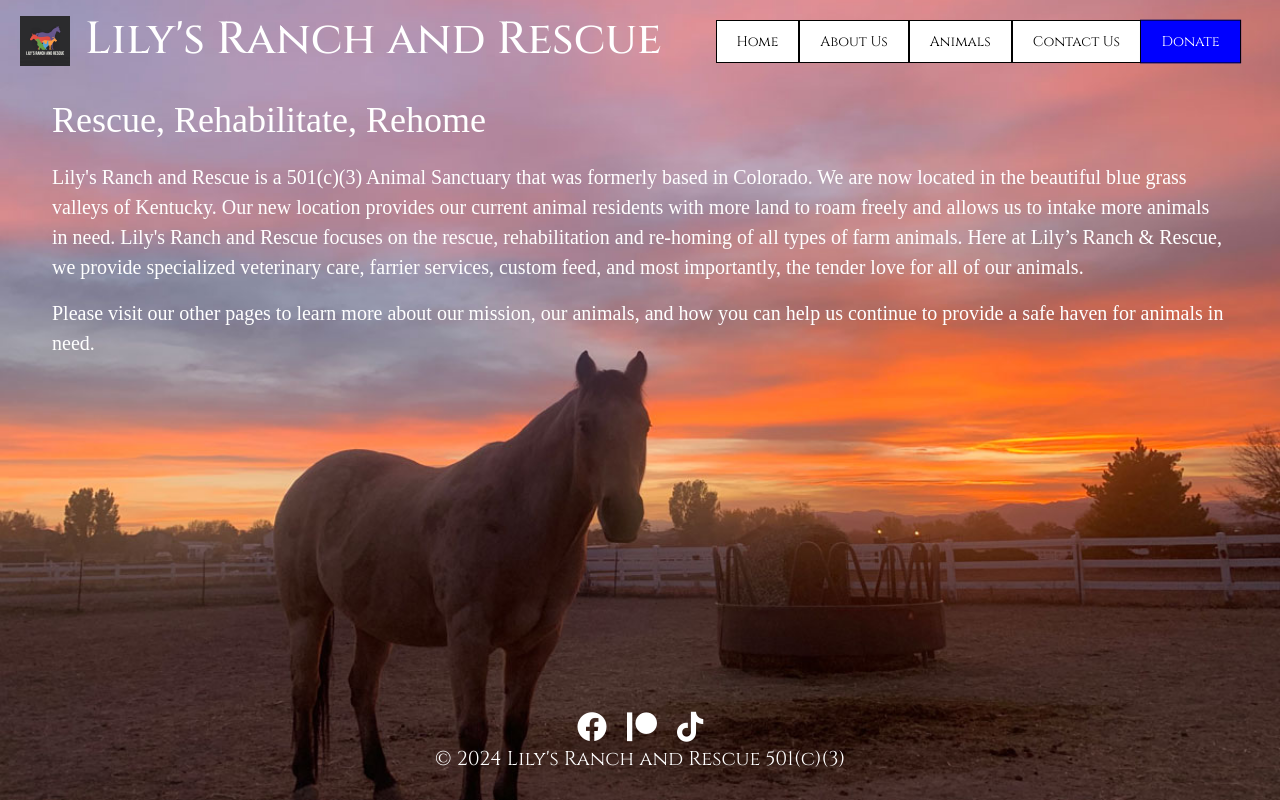
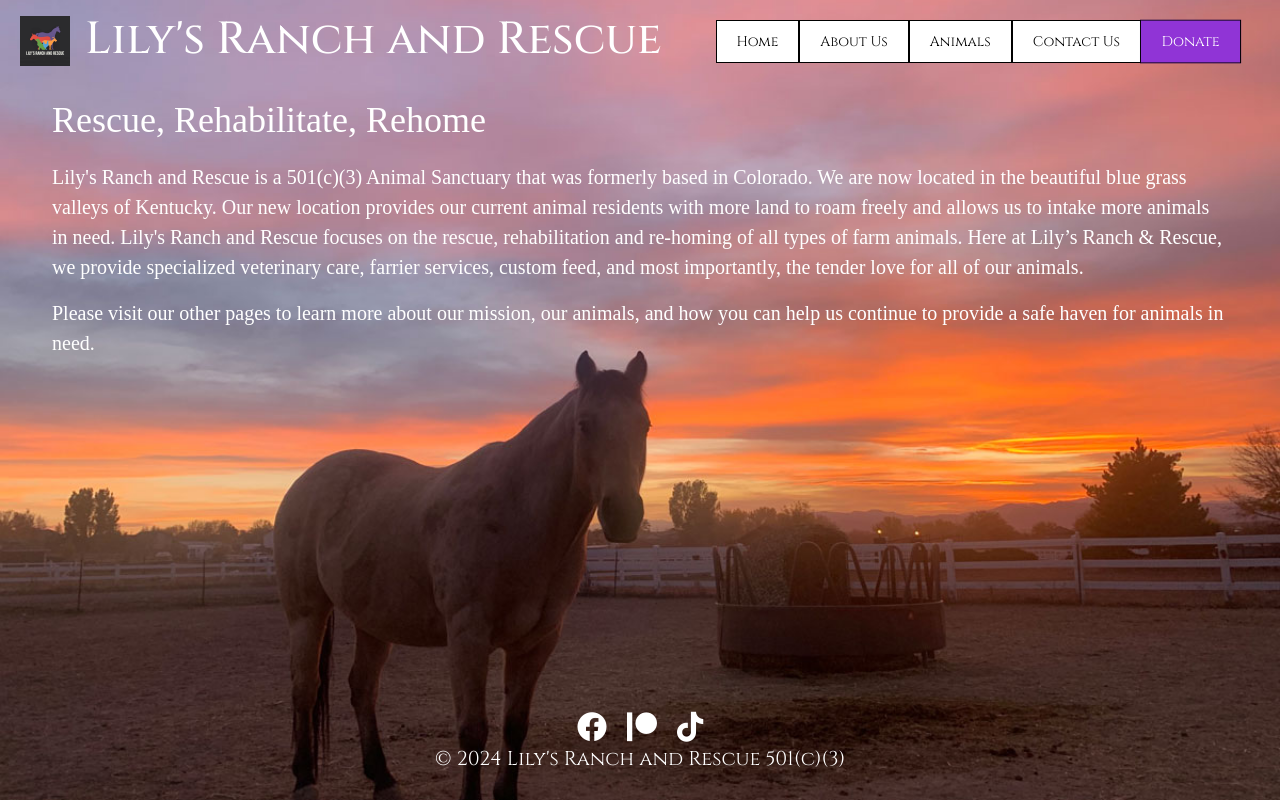
Before and after one commit to coltondane/ranch_rescue, a React (Vite) app in the folder animal-rescue/: page / in a window 1280 px wide. Built offline with nearby package versions, Linux system fonts and the light colour scheme; a web font is replaced by a local one.

Commit message:
donation button styling change

```diff
--- a/animal-rescue/src/style/app.css
+++ b/animal-rescue/src/style/app.css
@@ -91,5 +91,5 @@ button:hover {
   .donate-btn {
     animation: pulse 2s infinite;
     color: white;
-    background-color: blue;
+    background-color: rgb(144, 52, 214);
   }
```
